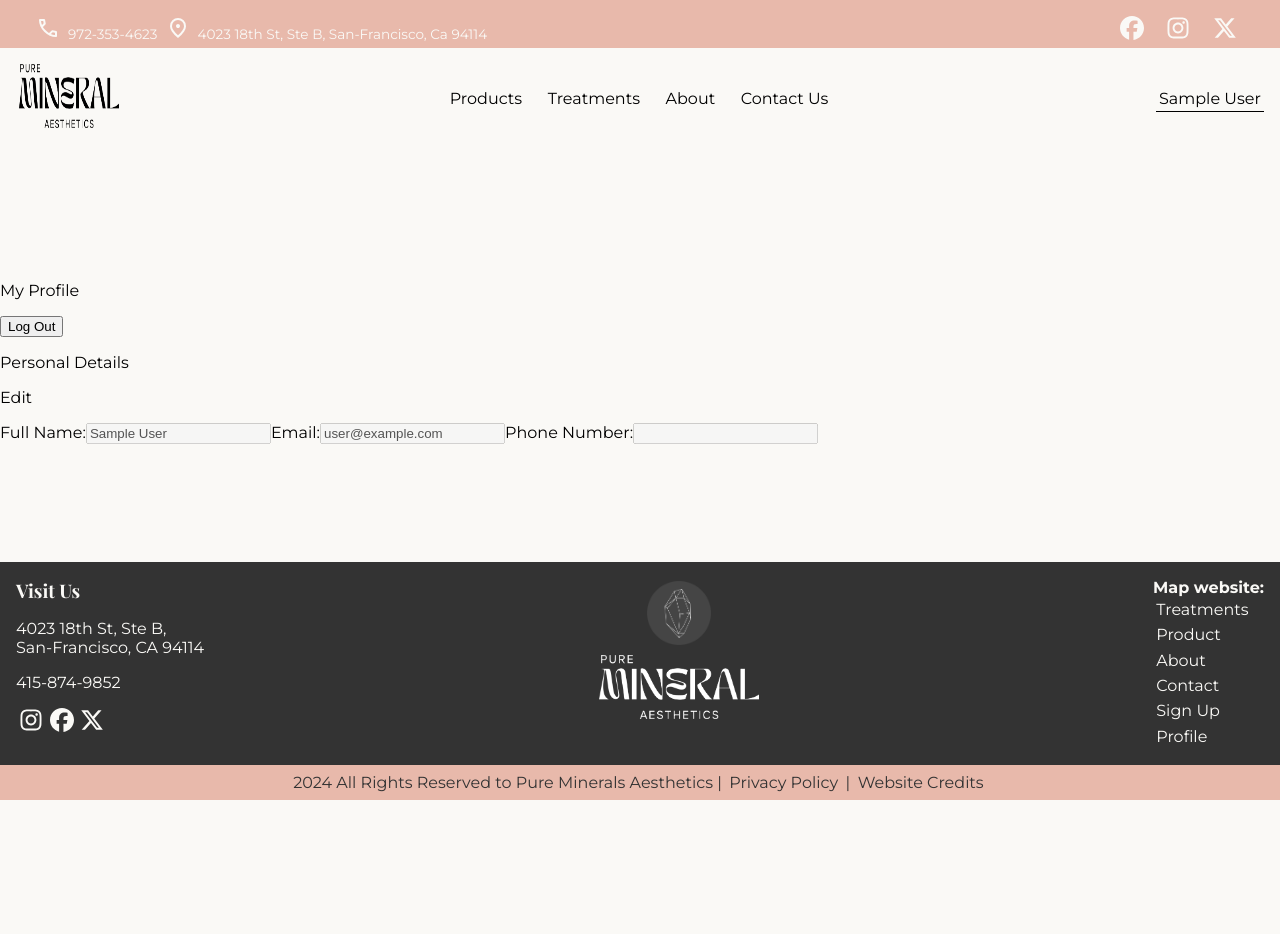
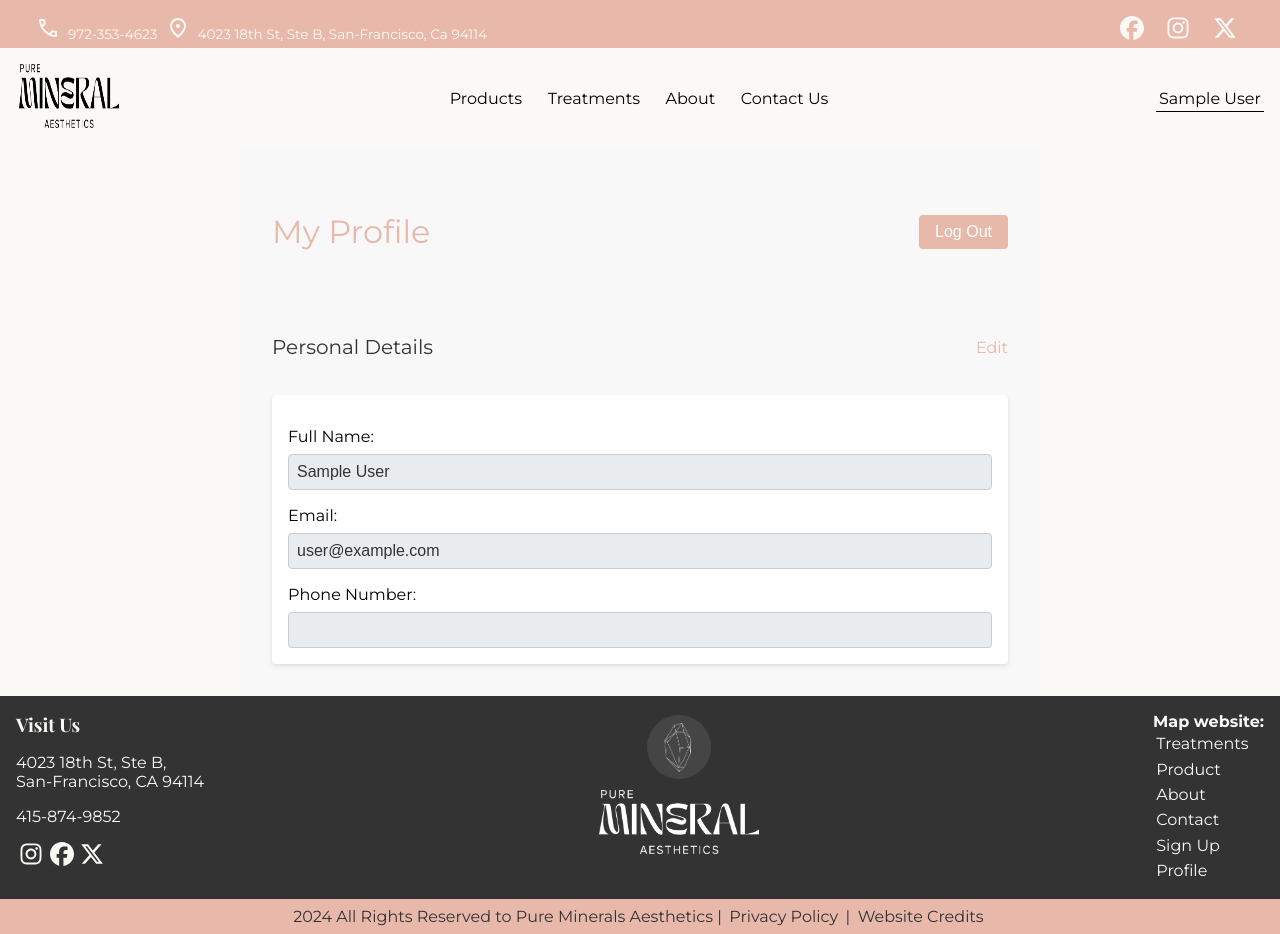
Before and after one commit to Object-ions/pure-mineral-aesthetics, a React (Create React App) app: page /profile in a window 1280 px wide. Before the commit the page ends 800 px from the top, so only its background shows below. Built offline with nearby package versions, Linux system fonts and the light colour scheme; no server answers; sample sign-in values are in the browser's storage; a web font is replaced by a local one.

Commit message:
Add style to 'Profile'

```diff
--- a/src/pages/Profile.js
+++ b/src/pages/Profile.js
@@ -1,3 +1,4 @@
+import './Profile.scss';
 import { useEffect, useState } from 'react';
 import { useNavigate } from 'react-router-dom';
 import { getAuth, updateProfile } from 'firebase/auth';
--- /dev/null
+++ b/src/pages/Profile.scss
@@ -0,0 +1,88 @@
+@import '../scss/_variables.scss';
+.profile {
+  padding: 2rem;
+  max-width: 800px;
+  margin: auto;
+  background: #f8f8f8;
+
+  .profileHeader {
+    display: flex;
+    justify-content: space-between;
+    align-items: center;
+    margin-bottom: 2rem;
+
+    .pageHeader {
+      font-size: 2rem;
+      color: $accentColor;
+    }
+
+    .logOut {
+      background: $accentColor;
+      color: white;
+      border: none;
+      padding: 0.5rem 1rem;
+      border-radius: 4px;
+      cursor: pointer;
+      font-size: 1rem;
+
+      &:hover {
+        background-color: darken($accentColor, 10%);
+      }
+    }
+  }
+
+  .profileDetailsHeader {
+    display: flex;
+    justify-content: space-between;
+    align-items: center;
+    margin-bottom: 1rem;
+
+    .profileDetailsText {
+      font-size: 1.25rem;
+      color: $blackColor;
+    }
+
+    .changePersonalDetails {
+      color: $accentColor;
+      cursor: pointer;
+
+      &:hover {
+        text-decoration: underline;
+      }
+    }
+  }
+
+  .profileCard {
+    background: white;
+    padding: 1rem;
+    border-radius: 4px;
+    box-shadow: 0 2px 4px rgba(0, 0, 0, 0.1);
+
+    form {
+      display: flex;
+      flex-direction: column;
+
+      label {
+        margin-top: 1rem;
+        margin-bottom: 0.5rem;
+      }
+
+      input {
+        padding: 0.5rem;
+        border: 1px solid #ccc;
+        border-radius: 4px;
+        font-size: 1rem;
+
+        &:disabled {
+          background: #e9ecef;
+          color: $blackColor;
+        }
+
+        &.profileNameActive {
+          background: white;
+          color: $blackColor;
+        }
+      }
+    }
+  }
+}
```
